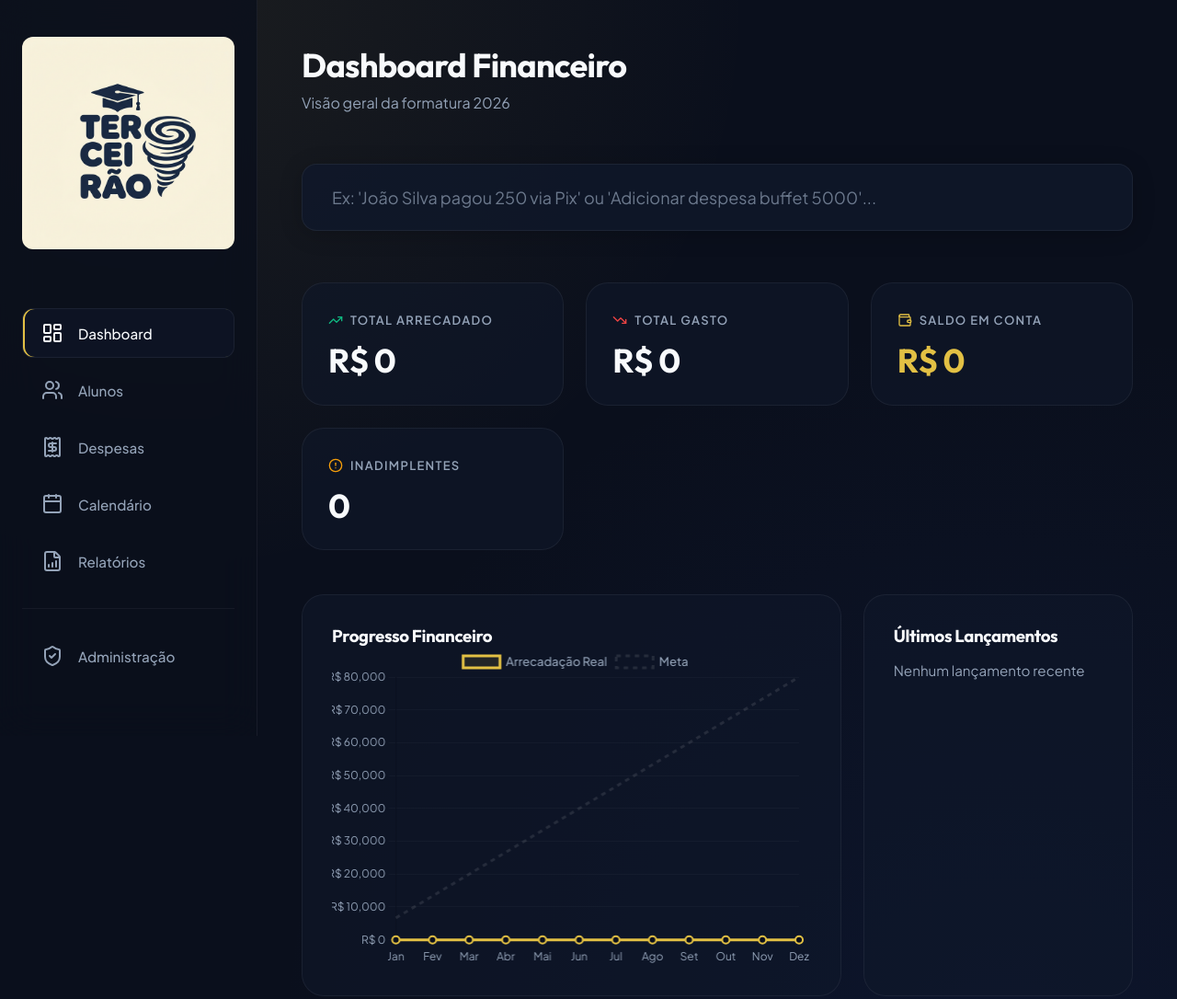
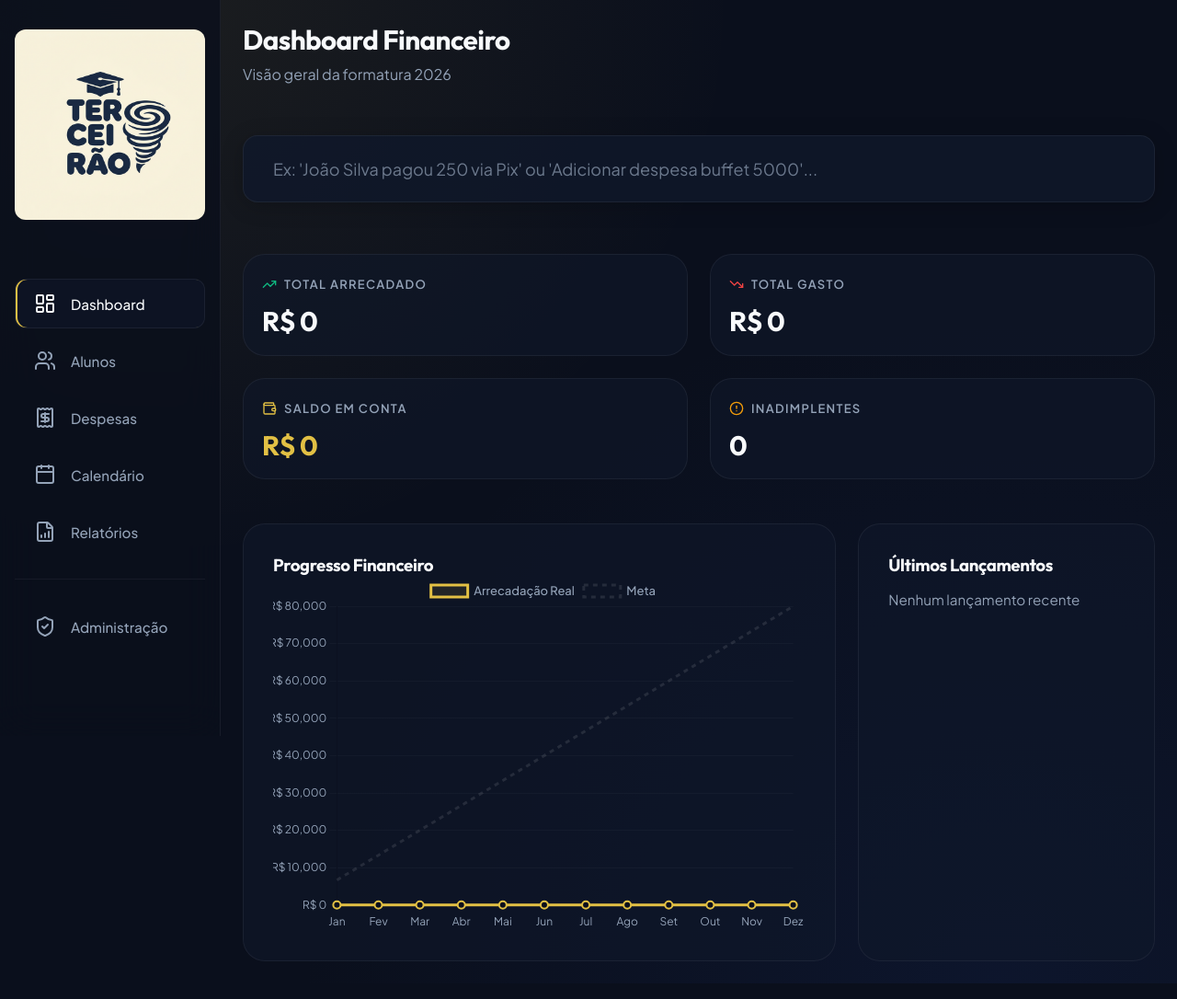
Before and after one commit to fortissolucoescontato-bit/Gest-o-de-Alunos, a website built with Vite: page index.html in a window 1280 px wide. Shown: the top 1086 px of the page at 92% size. Built offline with nearby package versions, Linux system fonts and the light colour scheme; some packages are replaced by stand-ins of ours; no server answers; the database is empty.

Commit message:
feat(UI): ajusta breakpoints específicos para Notebooks e resoluções padrão

```diff
--- a/src/style.css
+++ b/src/style.css
@@ -209,6 +209,7 @@ header {
   border-radius: 24px;
   padding: 2rem;
   transition: var(--transition);
+  max-width: 100%;
 }
 
 .glass-card:hover {
@@ -217,10 +218,12 @@ header {
 
 .stats-grid {
   display: grid;
-  grid-template-columns: repeat(auto-fit, minmax(240px, 1fr));
+  grid-template-columns: repeat(4, 1fr);
   gap: 1.5rem;
   margin-bottom: 3rem;
+  width: 100%;
 }
+
 
 .stat-card {
   padding: 1.75rem;
@@ -481,6 +484,42 @@ form .ai-input {
 }
 
 /* =========================================
+   💻 RESPONSIVIDADE (NOTEBOOKS)
+   ========================================= */
+@media (max-width: 1440px) {
+  .main-content {
+    padding: 2rem;
+  }
+}
+
+@media (max-width: 1280px) {
+  .sidebar {
+    width: 240px;
+    padding: 2rem 1rem;
+  }
+
+  .main-content {
+    padding: 1.5rem;
+  }
+
+  .page-title h1 {
+    font-size: 1.85rem;
+  }
+
+  .stat-card {
+    padding: 1.25rem;
+  }
+
+  .stat-card .value {
+    font-size: 1.85rem;
+  }
+
+  .stats-grid {
+    grid-template-columns: repeat(2, 1fr); /* 2 colunas no notebook pequeno para ficar bonito em vez de espremido */
+  }
+}
+
+/* =========================================
    📱 RESPONSIVIDADE (MOBILE & TABLETS)
    ========================================= */
 
```
